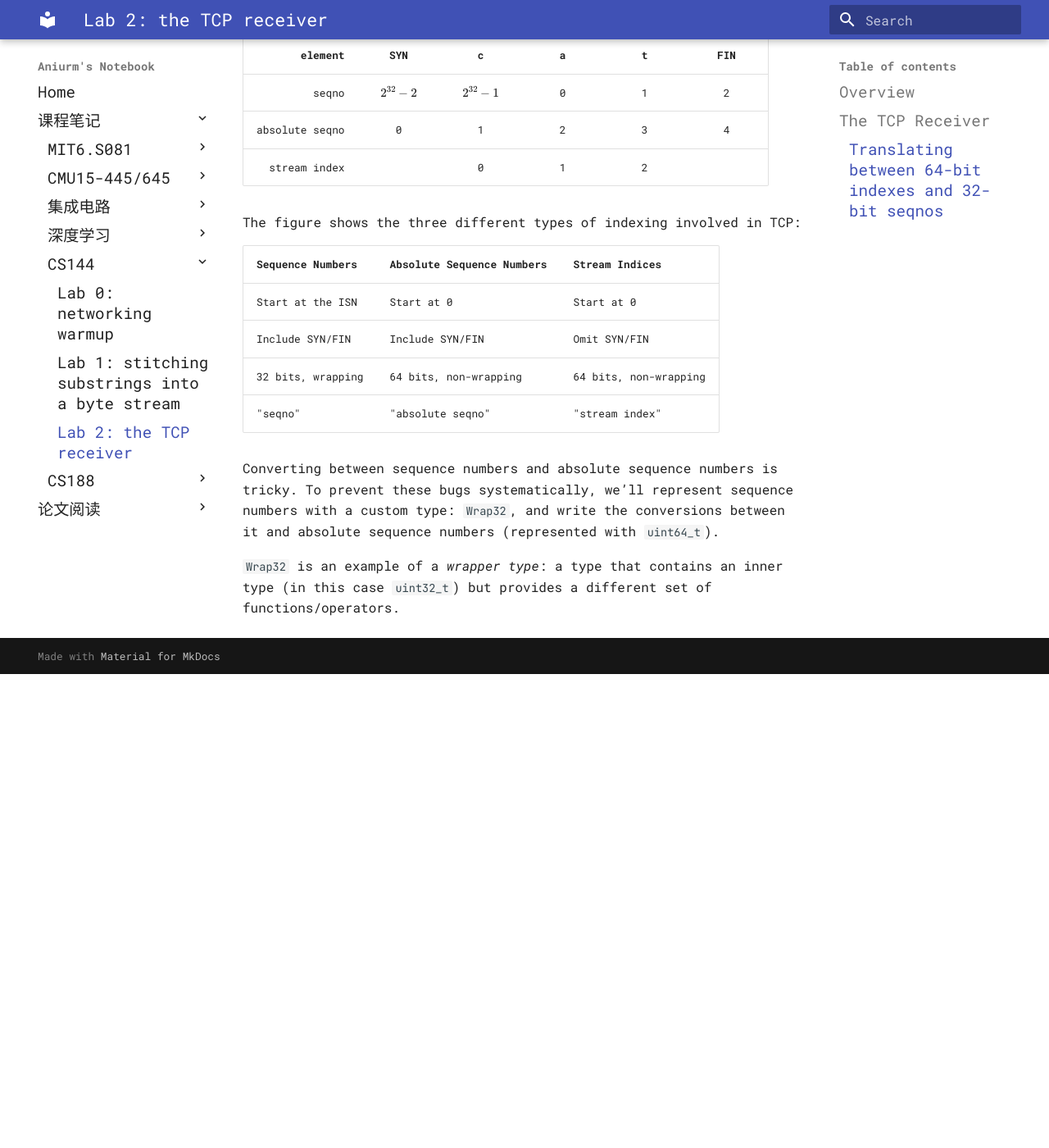
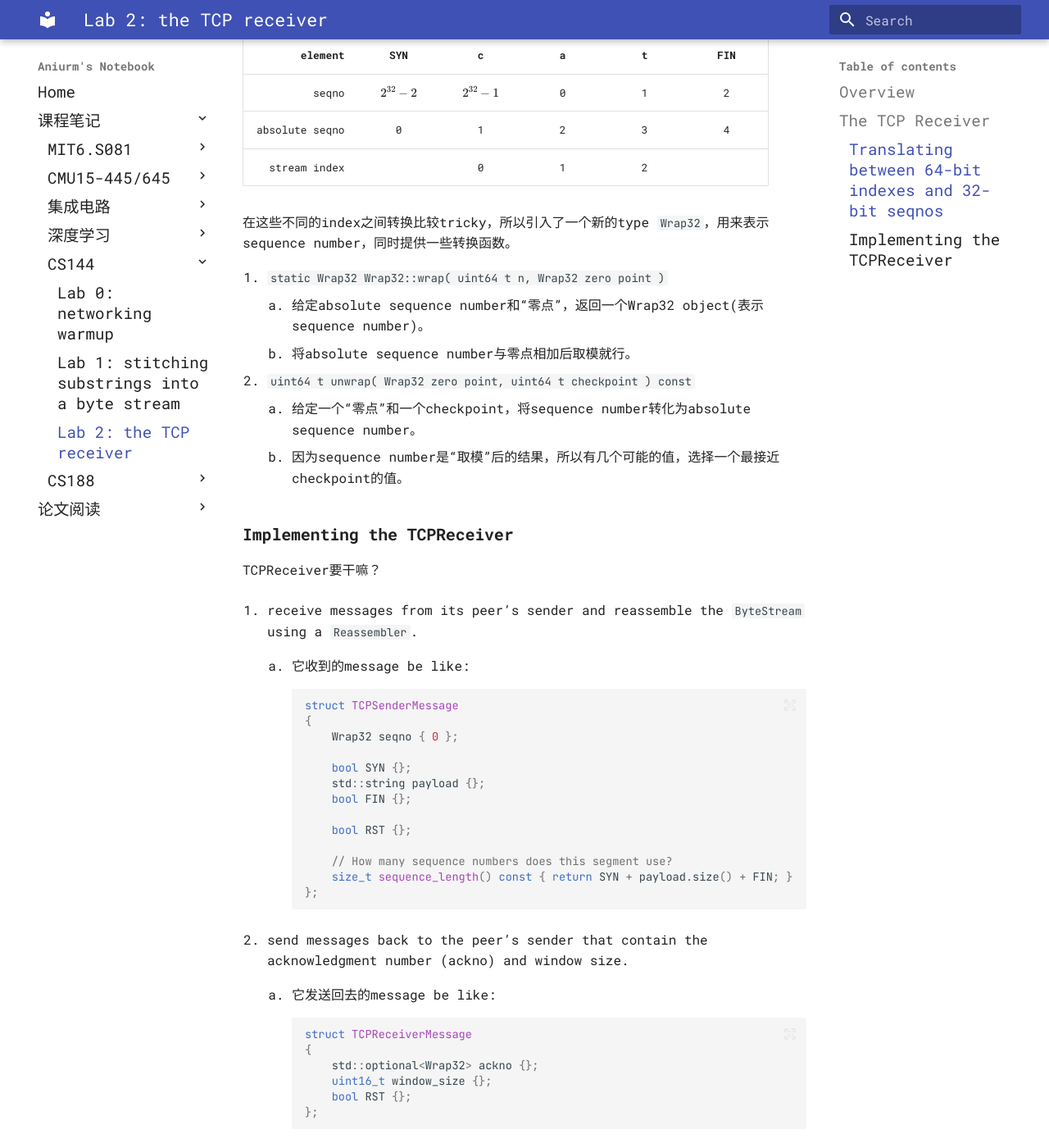
Before and after one commit to Aniurm/notebook, an MkDocs documentation site: the page built from docs/course_notes/cs144/lab2.md, in a window 1280 px wide and 1400 px high, scrolled down 1694 px. Shown: the whole window at 82% size. Built offline with MkDocs 1.6.1 and Material for MkDocs 9.7.7, drawn with Linux system fonts in a browser that asks for light colours; some web fonts are replaced; before the commit the page ends 2516 px from its top, so only the background shows below that; some of the changed text lies outside the part shown.

Commit message:
fix(cs144): finish doc of Lab2

````diff
--- a/docs/course_notes/cs144/lab2.md
+++ b/docs/course_notes/cs144/lab2.md
@@ -54,16 +54,64 @@ Consider the byte stream `cat`:
 | absolute seqno |     0      |     1      |   2   |   3   |   4   |
 |   stream index |            |     0      |   1   |   2   |       |
 
-The figure shows the three different types of indexing involved in TCP:
+在这些不同的index之间转换比较tricky，所以引入了一个新的type `Wrap32`，用来表示sequence
+number，同时提供一些转换函数。
 
-| Sequence Numbers  | Absolute Sequence Numbers | Stream Indices        |
-| :---------------- | :------------------------ | :-------------------- |
-| Start at the ISN  | Start at 0                | Start at 0            |
-| Include SYN/FIN   | Include SYN/FIN           | Omit SYN/FIN          |
-| 32 bits, wrapping | 64 bits, non-wrapping     | 64 bits, non-wrapping |
-| "seqno"           | "absolute seqno"          | "stream index"        |
+1. `static Wrap32 Wrap32::wrap( uint64 t n, Wrap32 zero point )`
+      1. 给定absolute sequence number和“零点”，返回一个Wrap32 object(表示sequence number)。
+      2. 将absolute sequence number与零点相加后取模就行。
+2. `uint64 t unwrap( Wrap32 zero point, uint64 t checkpoint ) const`
+      1. 给定一个“零点”和一个checkpoint，将sequence number转化为absolute sequence number。
+      2. 因为sequence number是“取模”后的结果，所以有几个可能的值，选择一个最接近checkpoint的值。
 
-Converting between sequence numbers and absolute sequence numbers is tricky.
-To prevent these bugs systematically, we’ll represent sequence numbers with a custom type: `Wrap32`, and write the conversions between it and absolute sequence numbers (represented with `uint64_t`).
+### Implementing the TCPReceiver
 
-`Wrap32` is an example of a *wrapper* *type*: a type that contains an inner type (in this case `uint32_t`) but provides a different set of functions/operators.
+TCPReceiver要干嘛？
+
+1. receive messages from its peer’s sender and reassemble the `ByteStream` using a `Reassembler`.
+      1. 它收到的message be like:
+
+        ```cpp
+        struct TCPSenderMessage
+        {
+            Wrap32 seqno { 0 };
+
+            bool SYN {};
+            std::string payload {};
+            bool FIN {};
+
+            bool RST {};
+
+            // How many sequence numbers does this segment use?
+            size_t sequence_length() const { return SYN + payload.size() + FIN; }
+        };
+        ```
+
+2. send messages back to the peer’s sender that contain the acknowledgment number (ackno) and window size.
+
+      1. 它发送回去的message be like:
+
+        ```cpp
+        struct TCPReceiverMessage
+        {
+            std::optional<Wrap32> ackno {};
+            uint16_t window_size {};
+            bool RST {};
+        };
+        ```
+
+那么我们要implement的实际上是`TCPReceiver`的`receive`和`send`方法。
+
+* `receive()`
+    * 接受`TCPSenderMessage`，将sequence number转化为stream index，然后调用`Reassembler`的`insert`方法。
+* `send()`
+    * 生成`TCPReceiverMessage`，包含ackno和window size。
+
+当然还有一些edge cases，比如：收到`RST`，收到`FIN`等等，会涉及一些index的tricky细节，不再赘述。
+
+因为“重组乱序的字节流”这个问题在Reassembler中已经解决了，所以在TCPReceiver解决的问题
+主要是“各种index之间的转换”，难度并不大，但是edge cases比较多。
+
+一些我觉得有趣的小细节：在本次实验中，每一次`receive()`之后都会调用`send()`，将ackno和window size发送回去。
+但是在实际的TCP协议中，会有一些优化，用于减少网络中的 ACK 包数量，提高带宽利用率，如：
+Delayed ACK（使用一个 ACK 来确认多个数据段）、Piggybacking（将 ACK 放在数据包中）等等。
````
